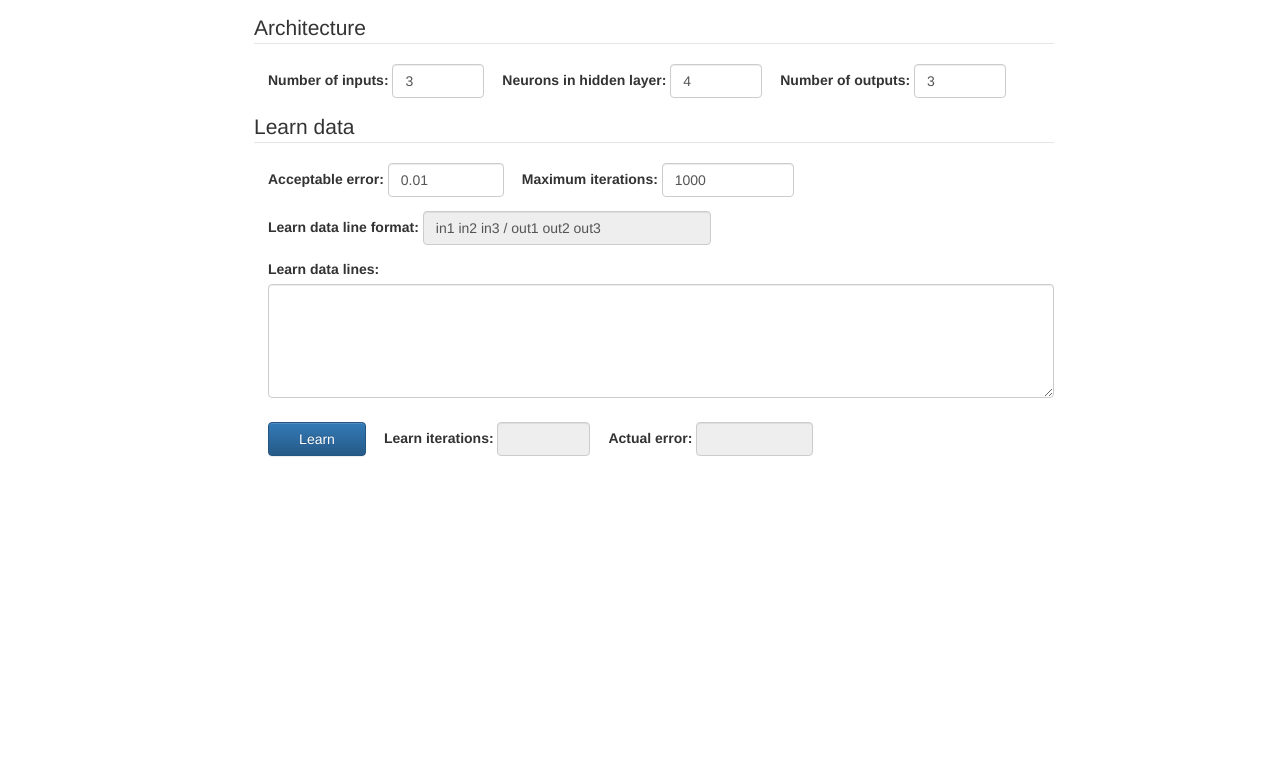
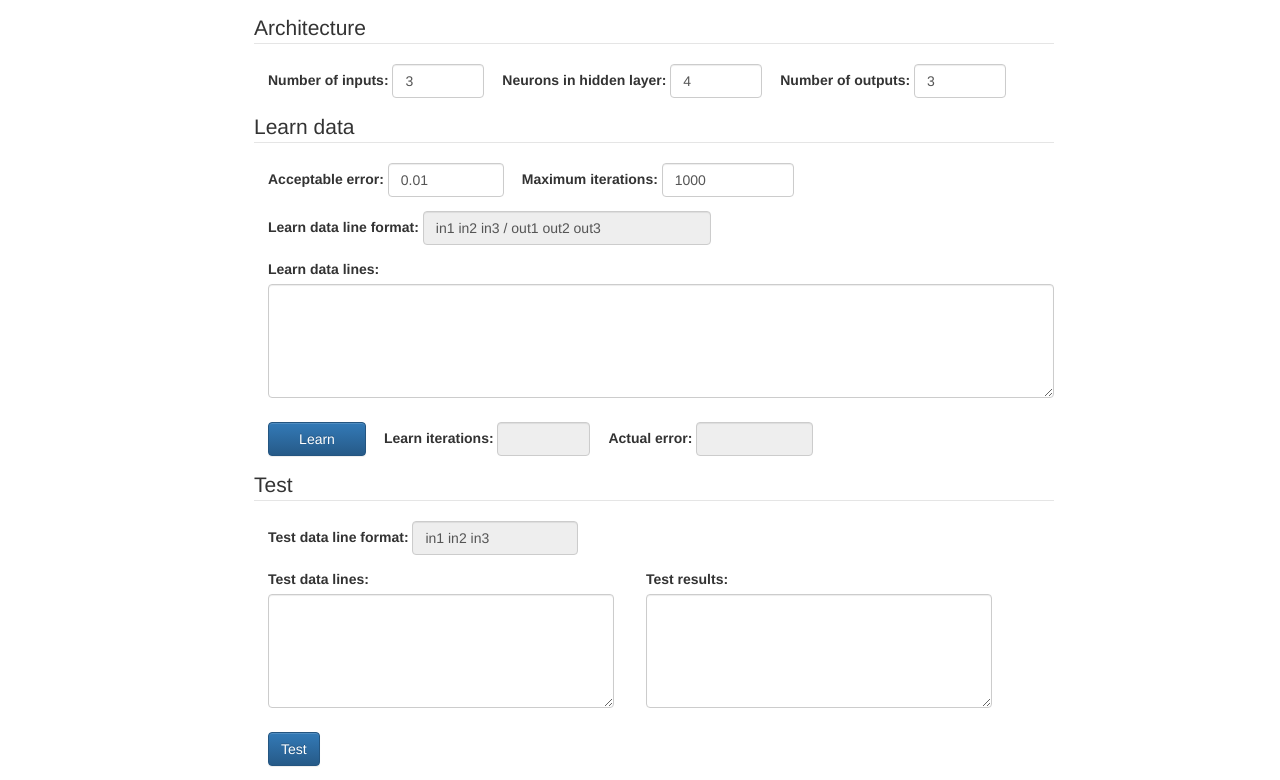
Before and after one commit to lcrespom/nnn, a website: page web/index.html in a window 1280 px wide. Shown: the part 58-838 px from the top of the page. Before the commit the page ends 800 px from the top, so only its background shows below. Drawn offline with nearby package versions, Linux system fonts and the light colour scheme.

Commit message:
More layout

```diff
--- a/web/index.html
+++ b/web/index.html
@@ -76,7 +76,7 @@
 					<textarea id="ldata" style="width: 100%"
 						rows="5" class="form-control"></textarea>
 				</div>
-				<p id="status"></p>
+				<p id="lstatus"></p>
 				<div class="form-group">
 					<button id="butlearn"
 						type="button" class="btn btn-primary">Learn</button>
@@ -93,6 +93,34 @@
 				</div>
 			</fieldset>
 		</form>
+
+		<form class="form-inline">
+			<fieldset>
+				<legend>Test</legend>
+				<div class="form-group">
+					<label for="tsample">Test data line format:</label>
+					<input id="tsample" value="in1 in2 in3"
+						type="text" class="form-control" readonly size="15">
+				</div>
+				<br>
+				<div class="form-group" style="width: 45%; padding-right: 1em">
+					<label for="tdata">Test data lines:</label><br>
+					<textarea id="tdata" style="width: 100%"
+						rows="5" class="form-control"></textarea>
+				</div>
+				<div class="form-group" style="width: 45%; padding-right: 1em">
+					<label for="tout">Test results:</label><br>
+					<textarea id="tout" style="width: 100%"
+						rows="5" class="form-control"></textarea>
+				</div>
+				<p id="tstatus"></p>
+				<div class="form-group">
+					<button id="buttest"
+						type="button" class="btn btn-primary">Test</button>
+				</div>
+			</fieldset>
+		</form>
+
 	</div>
 </div>
 
```
